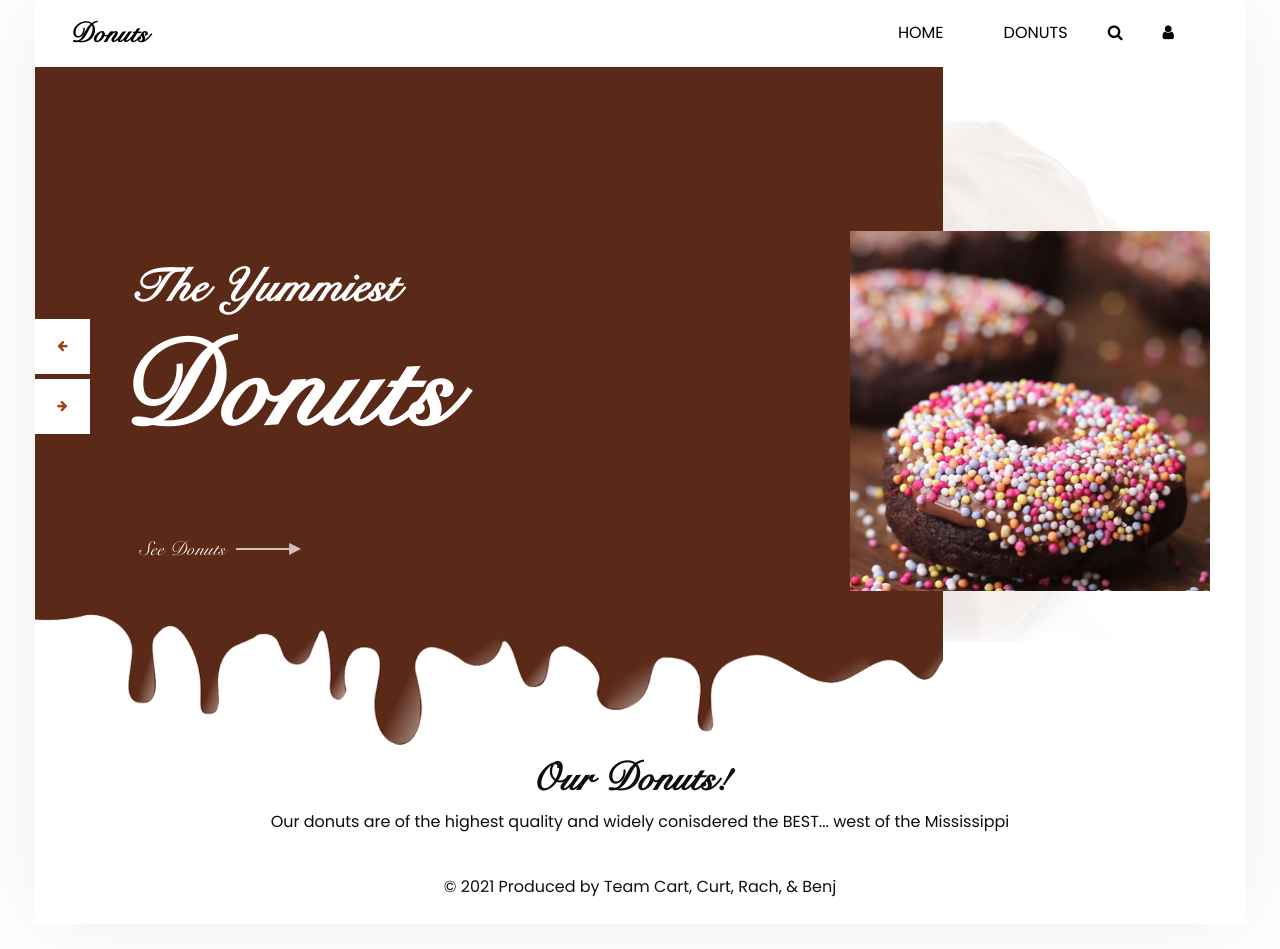
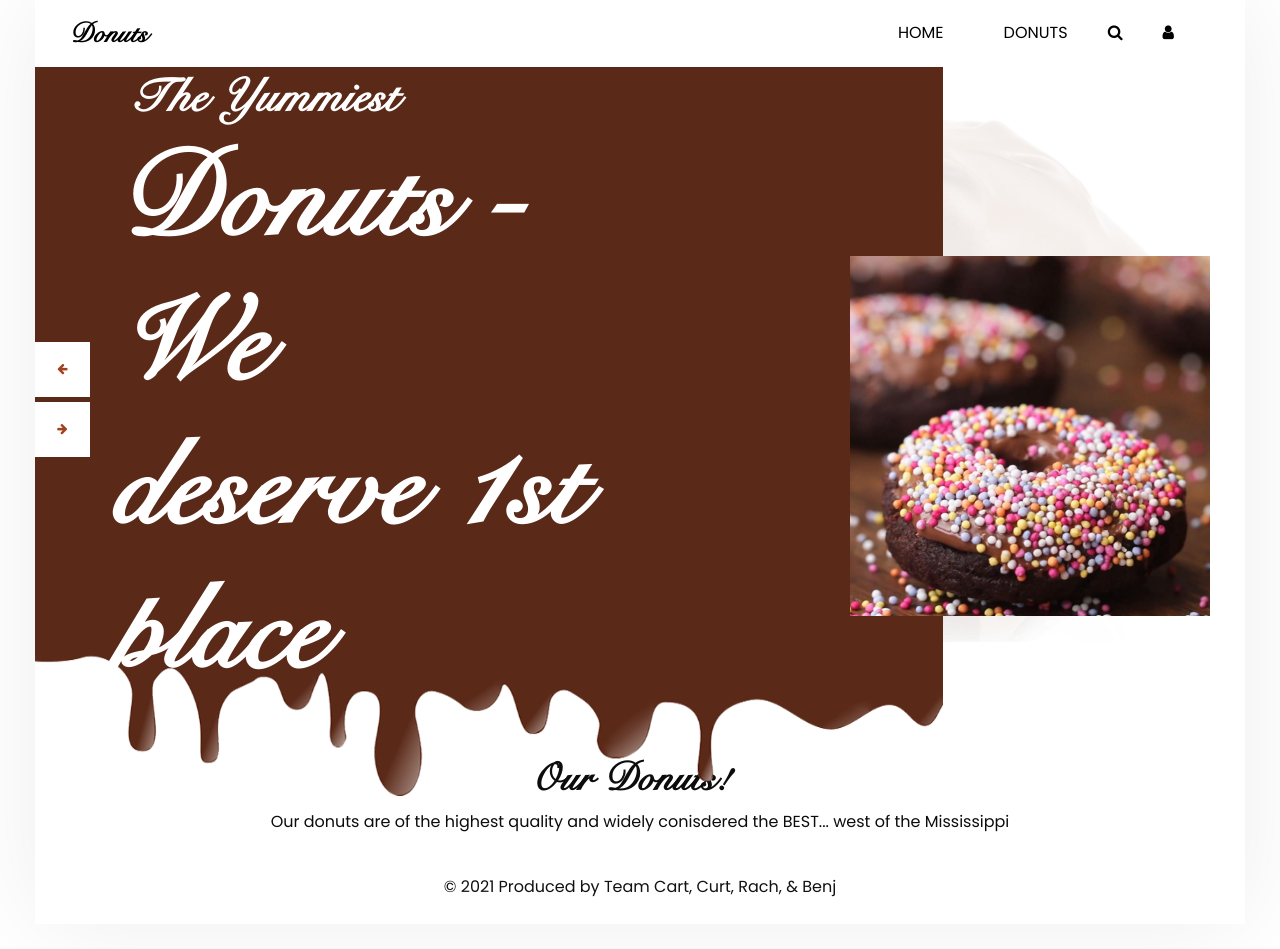
Before and after one commit to parkecur000/Django_Containers, a Django app: page / in a window 1280 px wide. Shown: the part 36-985 px from the top of the page. Run offline with Django 3.2, Linux system fonts and the light colour scheme; data that the repository does not hold is empty; some libraries are stand-ins or nearby versions.

Commit message:
1st place

```diff
--- a/rp-portfolio/templates/homepages/index.html
+++ b/rp-portfolio/templates/homepages/index.html
@@ -94,7 +94,7 @@
                       <h1>
                         The Yummiest <br>
                         <span>
-                          Donuts
+                          Donuts - We deserve 1st place
                         </span>
                       </h1>
                       <a href="#">
```
